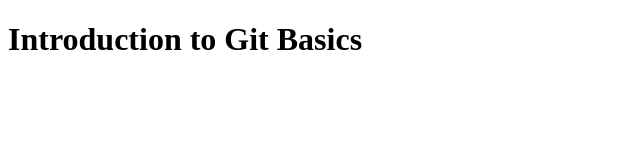
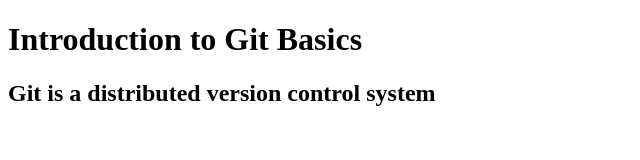
Before and after one commit to sreelikithaa/version-control, a plain HTML site: page index.html in a window 1280 px wide. Shown: the whole page, without its empty margins (0-640 px from the left). Drawn offline with Linux system fonts and the light colour scheme.

Commit message:
fix: added definition of git

```diff
--- a/index.html
+++ b/index.html
@@ -7,5 +7,6 @@
 </head>
 <body>
     <h1>Introduction to Git Basics</h1>
+    <h2>Git is a distributed version control system</h2>
 </body>
 </html>
```
